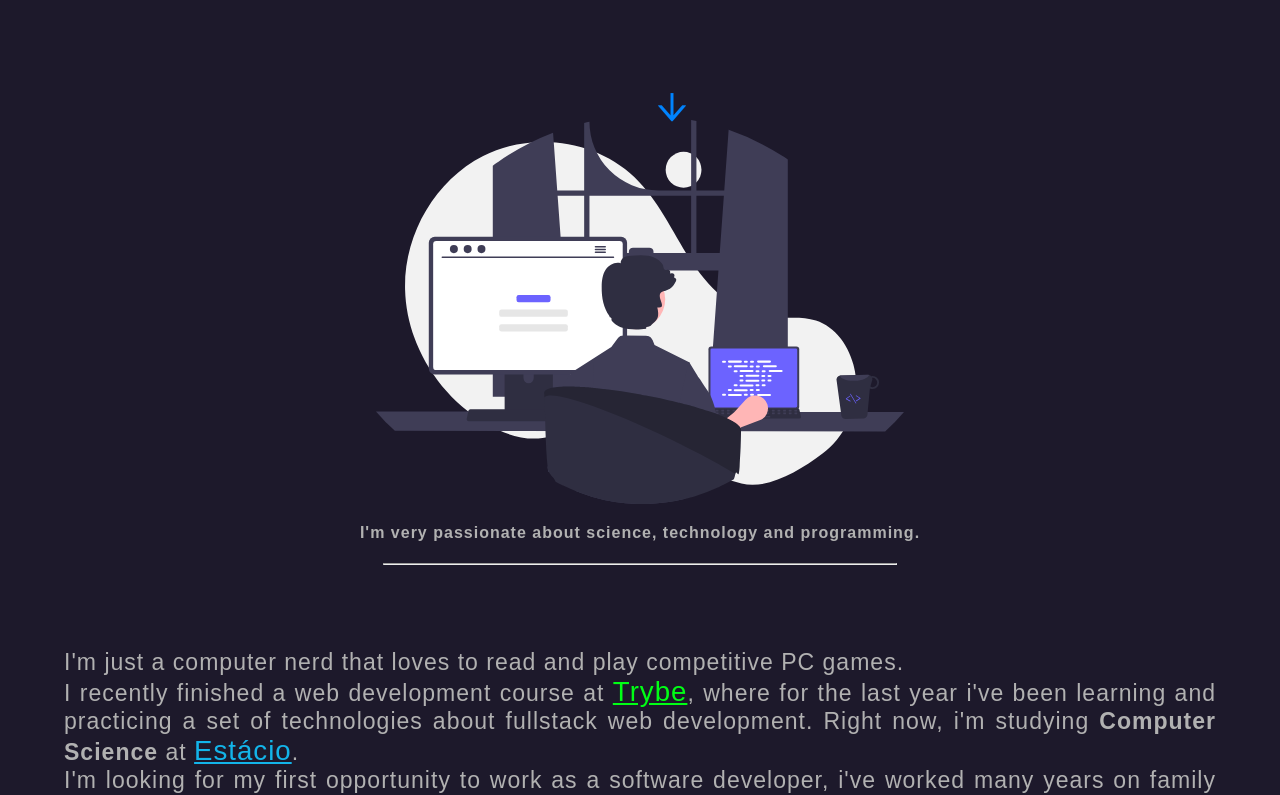
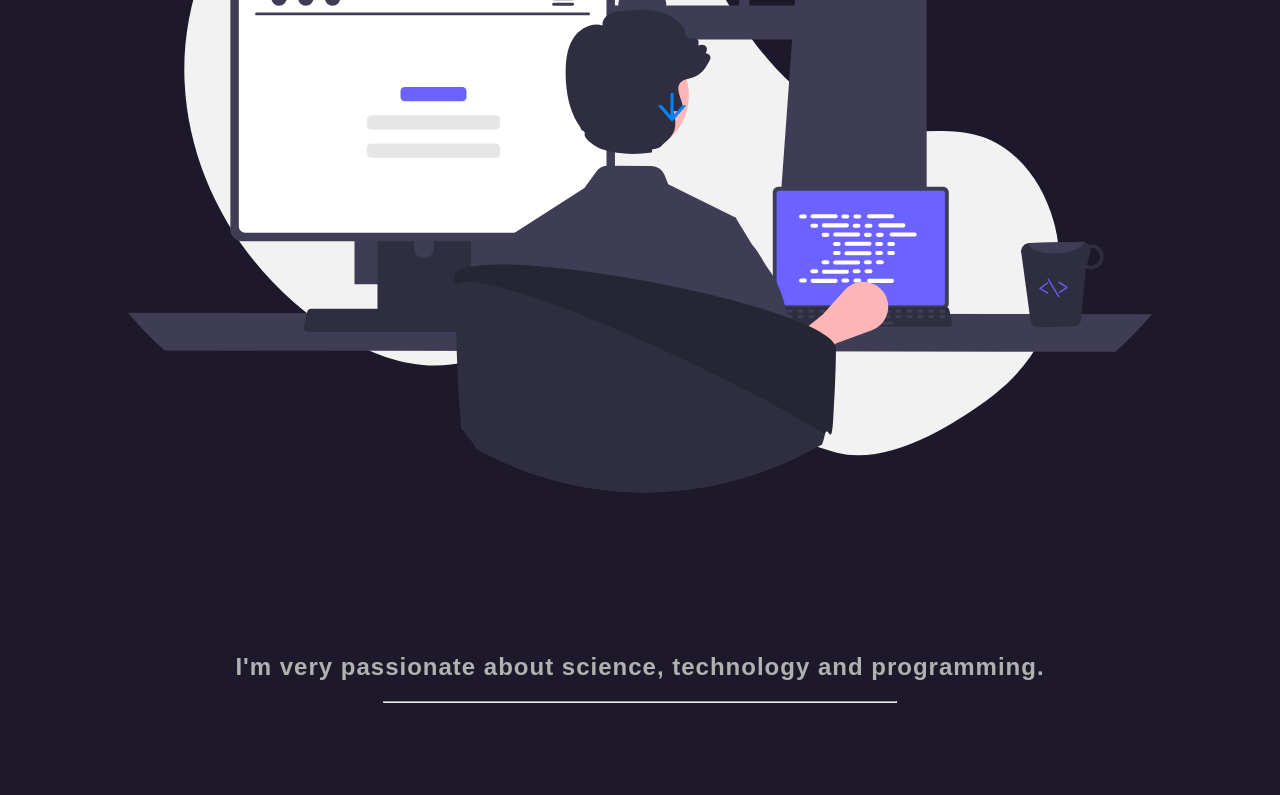
Before and after one commit to matheustkaczyk/portfolio-tkaczyk, a React (Vite) app: page / in a window 1280 px wide. Shown: the part 680-1475 px from the top of the page. Built offline with nearby package versions, Linux system fonts and the light colour scheme; a web font is replaced by a local one.

Commit message:
refact: chaning size of about hero svg and font sizes

```diff
--- a/src/App.scss
+++ b/src/App.scss
@@ -140,7 +140,7 @@ header {
 
 .about-wrapper {
   width: 100vw;
-  height: fit-content;
+  height: 100vh;
   display: flex;
   flex-direction: column;
   justify-content: space-around;
@@ -151,9 +151,10 @@ header {
     color: rgb(177, 177, 177);
     letter-spacing: 1px;
     width: 100%;
+    height: 100%;
     display: flex;
     flex-direction: column;
-    justify-content: space-around;
+    justify-content: center;
     align-items: center;
 
     .about-heading {
@@ -162,10 +163,11 @@ header {
       justify-content: center;
       align-items: center;
       text-align: center;
+      font-size: 1.5rem;
 
       svg {
         width: 80vw;
-        height: 30vw;
+        height: 80vw;
       }
     }
 
@@ -173,10 +175,10 @@ header {
       text-align: justify;
       font-size: larger;
       padding: 5%;
-      // overflow: scroll;
+      line-height: 3rem;
 
       p {
-        font-size: 1.2em;
+        font-size: 1.7em;
       }
 
       .trybe {
```
